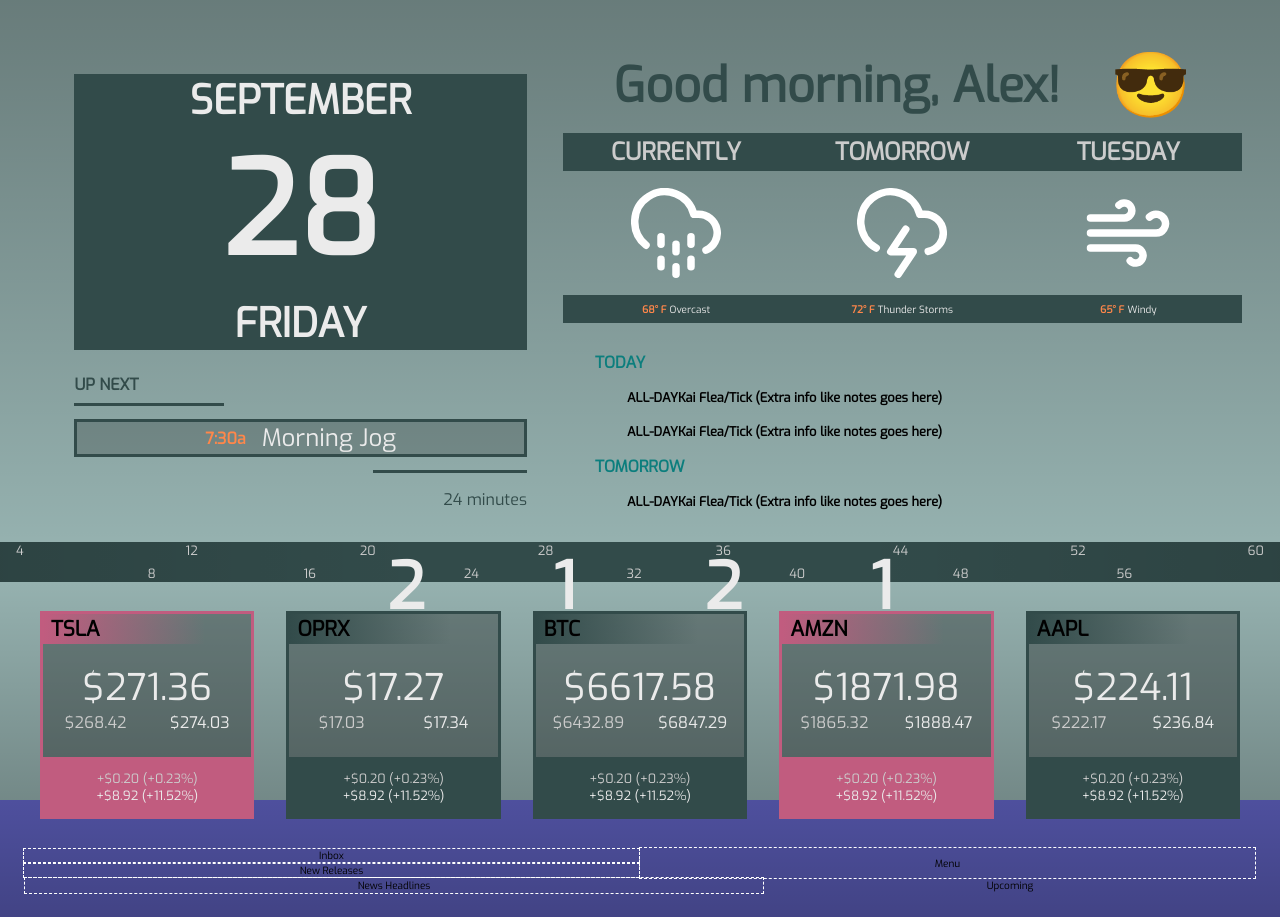
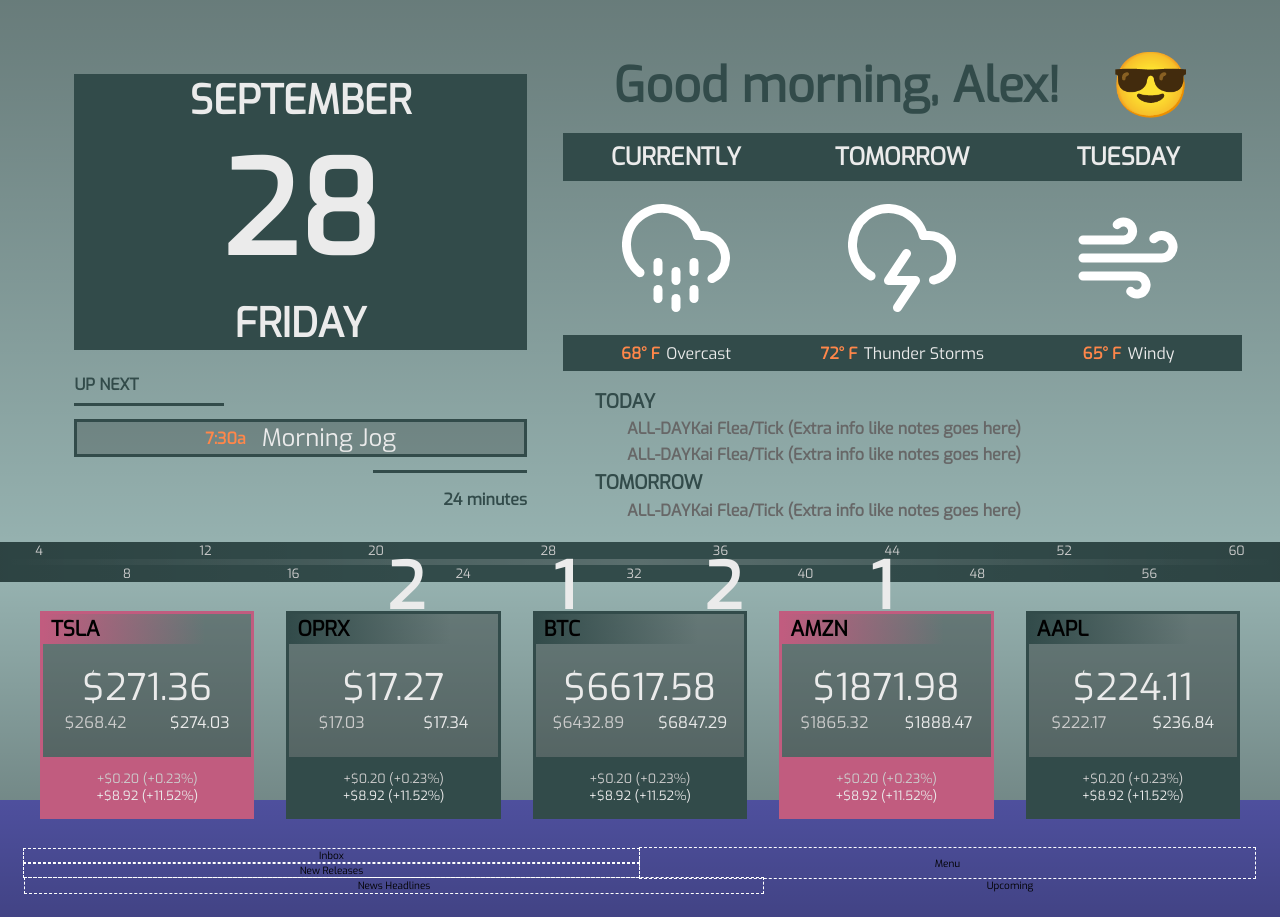
Before and after one commit to aautem/homescreen, a React (Create React App) app: page / in a window 1280 px wide. Built offline with nearby package versions, Linux system fonts and the light colour scheme.

Commit message:
Remove prop-types

```diff
--- a/calendar.js
+++ b/calendar.js
@@ -70,7 +70,7 @@
 function listEvents(auth) {
   const calendar = google.calendar({version: 'v3', auth});
   calendar.events.list({
-    calendarId: 'primary',
+    calendarId: 'all',
     timeMin: (new Date()).toISOString(),
     maxResults: 10,
     singleEvents: true,
--- a/package.json
+++ b/package.json
@@ -8,7 +8,6 @@
     "classnames": "^2.2.6",
     "date-fns": "^1.29.0",
     "googleapis": "27",
-    "prop-types": "^15.6.2",
     "react": "^16.5.2",
     "react-dom": "^16.5.2",
     "react-icons": "^3.1.0",
--- a/src/components/calendar/EventList.css
+++ b/src/components/calendar/EventList.css
@@ -2,7 +2,7 @@
   /* background: #ebebeb;
   border: 0.3rem solid #324b4a; */
   display: flex;
-  flex-basis: 40%;
+  flex-basis: 30%;
   flex-direction: column;
   justify-content: space-evenly;
   margin-bottom: 1rem;
@@ -11,15 +11,16 @@
 }
 
 .EventList_day {
-  color: #0c7e7d;
-  font-size: 1rem;
-  font-weight: 600;
+  color: #324b4a;
+  font-size: 1.2rem;
+  font-weight: bold;
   margin-left: 2rem;
   text-transform: uppercase;
 }
 
 .EventList_entry {
+  color: #676767;
   margin-left: 4rem;
-  font-size: 0.8rem;
+  font-size: 1rem;
   font-weight: bold;
 }
--- a/src/components/calendar/NextEvent.css
+++ b/src/components/calendar/NextEvent.css
@@ -25,7 +25,7 @@
   display: flex;
   align-items: center;
   font-size: 1rem;
-  font-weight: 600;
+  font-weight: bold;
   padding: 0 0.5rem;
 }
 
@@ -48,6 +48,7 @@
   margin-left: 66%;
   margin-bottom: 2rem;
   padding-top: 1rem;
+  font-weight: bold;
 }
 
 .NextEvent {
--- a/src/components/clock/Clock.css
+++ b/src/components/clock/Clock.css
@@ -3,7 +3,7 @@
   display: flex;
   flex-basis: 15%;
   justify-content: space-between;
-  padding: 0 1rem;
+  padding: 0 2.2rem;
 }
 
 .Clock_display {
@@ -17,7 +17,8 @@
   align-items: center;
   display: flex;
   flex-basis: 15%;
-  justify-content: space-evenly;
+  justify-content: space-around;
+  padding: 0 2.8rem;
 }
 
 .Clock {
--- a/src/components/clock/grid/SecondsGrid.css
+++ b/src/components/clock/grid/SecondsGrid.css
@@ -1,4 +1,10 @@
 .SecondsGrid {
+  background-image: linear-gradient(
+    to right,
+    rgba(255, 255, 255, 0),
+    rgba(255, 255, 255, 0.2),
+    rgba(255, 255, 255, 0)
+  );
   display: flex;
   flex-basis: 100%;
 }
--- a/src/components/weather/Weather.css
+++ b/src/components/weather/Weather.css
@@ -1,6 +1,6 @@
 .Weather {
   display: flex;
-  flex-basis: 40%;
+  flex-basis: 50%;
   width: 100%;
 }
 
@@ -20,9 +20,7 @@
 .Weather_header {
   align-items: center;
   background: #324b4a;
-  /* border-bottom: 0.5rem solid #324b4a;
-  border-top: 0.2rem solid #324b4a; */
-  color: #cccccc;;
+  color: #ebebeb;;
   display: flex;
   flex-basis: 20%;
   font-size: 1.5rem;
@@ -36,17 +34,18 @@
   background: #324b4a;
   display: flex;
   flex-basis: 15%;
+  font-size: 1rem;
   justify-content: center;
 }
 
 .Weather_summary {
   color: #ebebeb;
-  margin: 0 0.1rem;
+  margin: 0 0.2rem;
   text-transform: capitalize;
 }
 
 .Weather_temperature {
   color: #ff874a;
   font-weight: 600;
-  margin: 0 0.1rem;
+  margin: 0 0.2rem;
 }
--- a/src/components/weather/Weather.js
+++ b/src/components/weather/Weather.js
@@ -38,7 +38,7 @@
         <div className="Weather_content">
           <Icon
             color="#ffffff"
-            size={90}
+            size={108}
           />
         </div>
 
```
